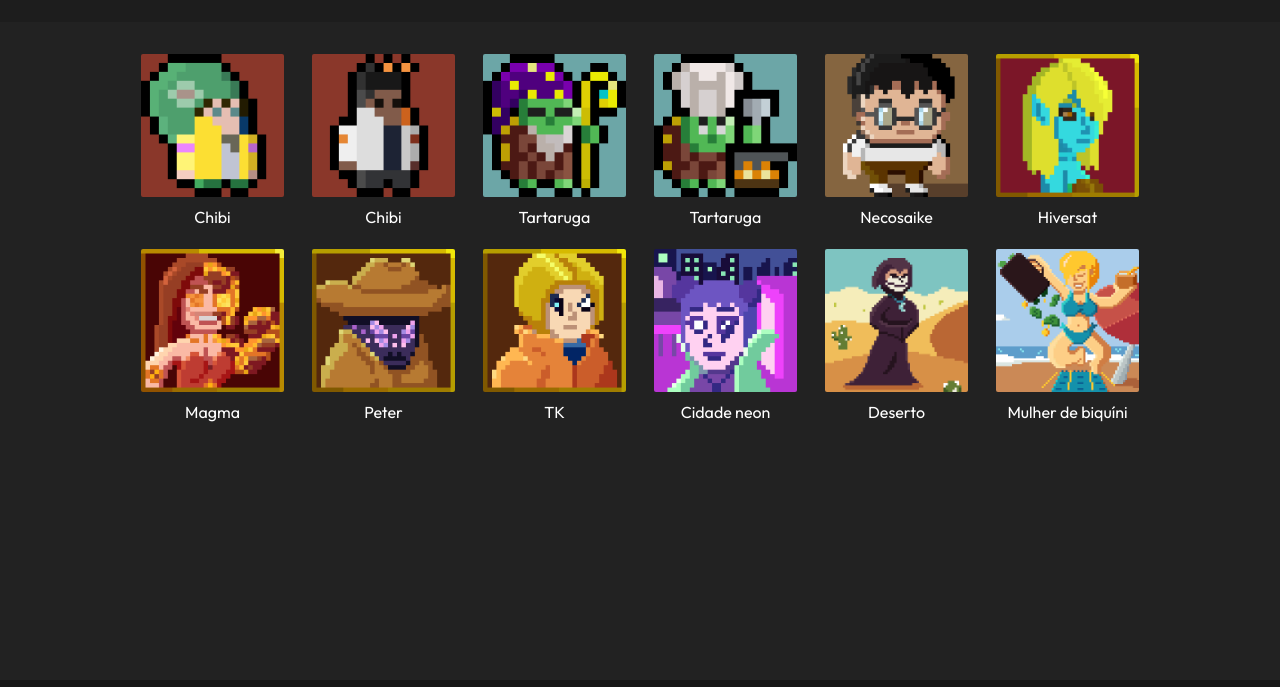
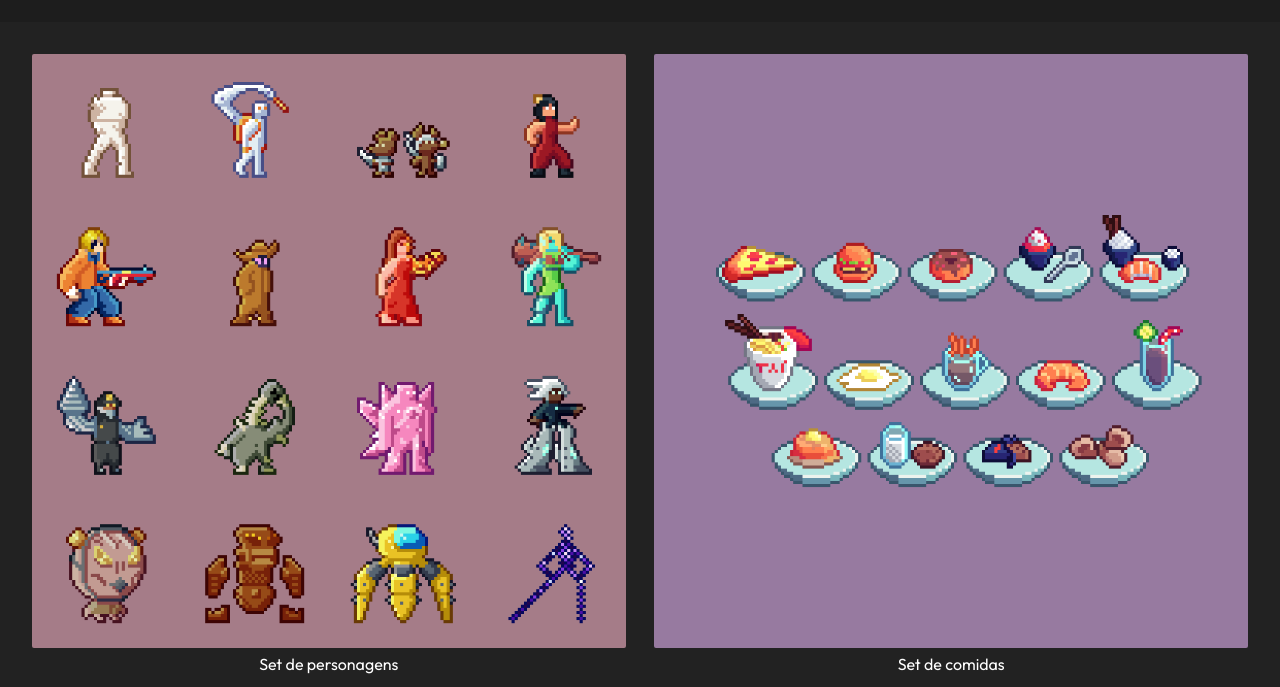
Before and after one commit to JwhnLwnnwn/portfolio, a plain HTML site: page projetos/pixelArt.html in a window 1280 px wide. Shown: the part 68-755 px from the top of the page. Drawn offline with Linux system fonts and the light colour scheme.

Commit message:
Alteração da tela de pixel arts

```diff
--- a/css-telaPixelArt/main.css
+++ b/css-telaPixelArt/main.css
@@ -11,15 +11,21 @@ main section .grid-container {
 }
 
 .grid-container .grid img {
-  width: 155px;
+  max-width: 100%;
   height: auto;
+  display: block;
   border-radius: 8px;
   padding: 6px;
 }
 
+.grid figure img {
+    display: block;
+    margin: 0 auto;
+}
+
 .grid {
   display: grid;
-  grid-template-columns: repeat(6, 1fr); /* exatamente 6 por linha */
+  grid-template-columns: repeat(2, 1fr); /* exatamente 6 por linha */
   gap: 1rem; /* espaço entre as figuras */
   justify-items: center; /* centraliza cada figure */
 }
@@ -30,12 +36,16 @@ figcaption {
 
 @media screen and (max-width: 768px) {
   .grid {
-    grid-template-columns: repeat(3, 3fr);
+    grid-template-columns: repeat(1, 1fr);
+    .grid-container .grid img {
+      width: 80%;
+      margin: 0 auto;
+    }
   }
 }
 
-@media only screen and (max-width: 600px) {
-  .grid {
-    grid-template-columns: repeat(2, 4fr);
+@media screen and (max-width: 425px) {
+  .grid-container .grid img {
+    width: 75%;
   }
 }
--- a/projetos/pixelArt.html
+++ b/projetos/pixelArt.html
@@ -55,97 +55,42 @@
             <div class=grid-container>
                 <div class="grid">
                     <figure>
-                        <img src="../img/pixelArts/Valorant, Chibi3.png"
-                            alt="Killjoy Valorant">
+                        <img src="../img/pixelArts/thumb5.png"
+                            alt="Set de personagens em pixel art">
                         <figcaption>
-                            Chibi
+                            Set de
+                            personagens
                         </figcaption>
                     </figure>
                     <figure>
-                        <img src="../img/pixelArts/Valorant, Chibi4.png"
-                            alt="Player de A MIRA">
+                        <img src="../img/pixelArts/comidas.png"
+                            alt="Set de comidas em pixel art">
                         <figcaption>
-                            Chibi
+                            Set de comidas
                         </figcaption>
                     </figure>
                     <figure>
-                        <img src="../img/pixelArts/tartaruga3.png"
-                            alt="Tartaruga mago">
+                        <img src="../img/pixelArts/gun sprites.png"
+                            alt="Set de armas em pixel art">
                         <figcaption>
-                            Tartaruga
-                        </figcaption>
-                    </figure>
-
-                    <figure>
-                        <img src="../img/pixelArts/tartaruga4.png"
-                            alt="Tartaruga cozinheira">
-                        <figcaption>
-                            Tartaruga
+                            Set de armas
                         </figcaption>
                     </figure>
                     <figure>
-                        <img src="../img/pixelArts/vinicius.png"
-                            alt="Vinícius">
+                        <img src="../img/pixelArts/Sprite-0002.png"
+                            alt="Set de armas em pixel art">
                         <figcaption>
-                            Necosaike
-                        </figcaption>
-                    </figure>
-
-                    <figure>
-                        <img src="../img/pixelArts/hiversat1.png"
-                            alt="Hiversat com traje natural">
-                        <figcaption>
-                            Hiversat
-                        </figcaption>
-                    </figure>
-
-                    <figure>
-                        <img src="../img/pixelArts/Inimigo.png"
-                            alt="Mulher de Magma">
-                        <figcaption>
-                            Magma
-                        </figcaption>
-                    </figure>
-
-                    <figure>
-                        <img src="../img/pixelArts/peter.png"
-                            alt="Peter">
-                        <figcaption>
-                            Peter
+                            Set de armas
+                            pequenas
                         </figcaption>
                     </figure>
                     <figure>
-                        <img src="../img/pixelArts/TK.png"
-                            alt="TK Cyberpunk">
+                        <img src="../img/pixelArts/Sprite-0003.png"
+                            alt="Set de UI em pixel art">
                         <figcaption>
-                            TK
+                            Set de UI
                         </figcaption>
                     </figure>
-                    <figure>
-                        <img src="../img/pixelArts/Neon light.png"
-                            alt="Garota Cyberpunk em cidade neon">
-                        <figcaption>
-                            Cidade neon
-                        </figcaption>
-                    </figure>
-
-                    <figure>
-                        <img src="../img/pixelArts/personagem.png"
-                            alt="Mulher com roupão caminhando pelo deserto">
-                        <figcaption>
-                            Deserto
-                        </figcaption>
-                    </figure>
-
-                    <figure>
-                        <img src="../img/pixelArts/bikini2.png"
-                            alt="mulher de biquíni">
-                        <figcaption>
-                            Mulher de
-                            biquíni
-                        </figcaption>
-                    </figure>
-
                 </div>
             </div>
         </section>
@@ -154,10 +99,11 @@
 
 <!--Rodapé (fica na de baixo)-->
 <footer>
-      <span>
-        &copy; John Lennon Fernandes de Andrade, 2026. Todos os direitos
+    <span>
+        &copy; John Lennon Fernandes de
+        Andrade, 2026. Todos os direitos
         reservados.
-      </span>
+    </span>
 </footer>
 </body>
 
```
Also changed, not shown: index.html (+4 -2 lines), img/pixelArts/Sprite-0002.png (added), img/pixelArts/Sprite-0003.png (added), img/pixelArts/comidas.png (added), img/pixelArts/gun sprites.png (added), img/pixelArts/thumb5.png (added).
